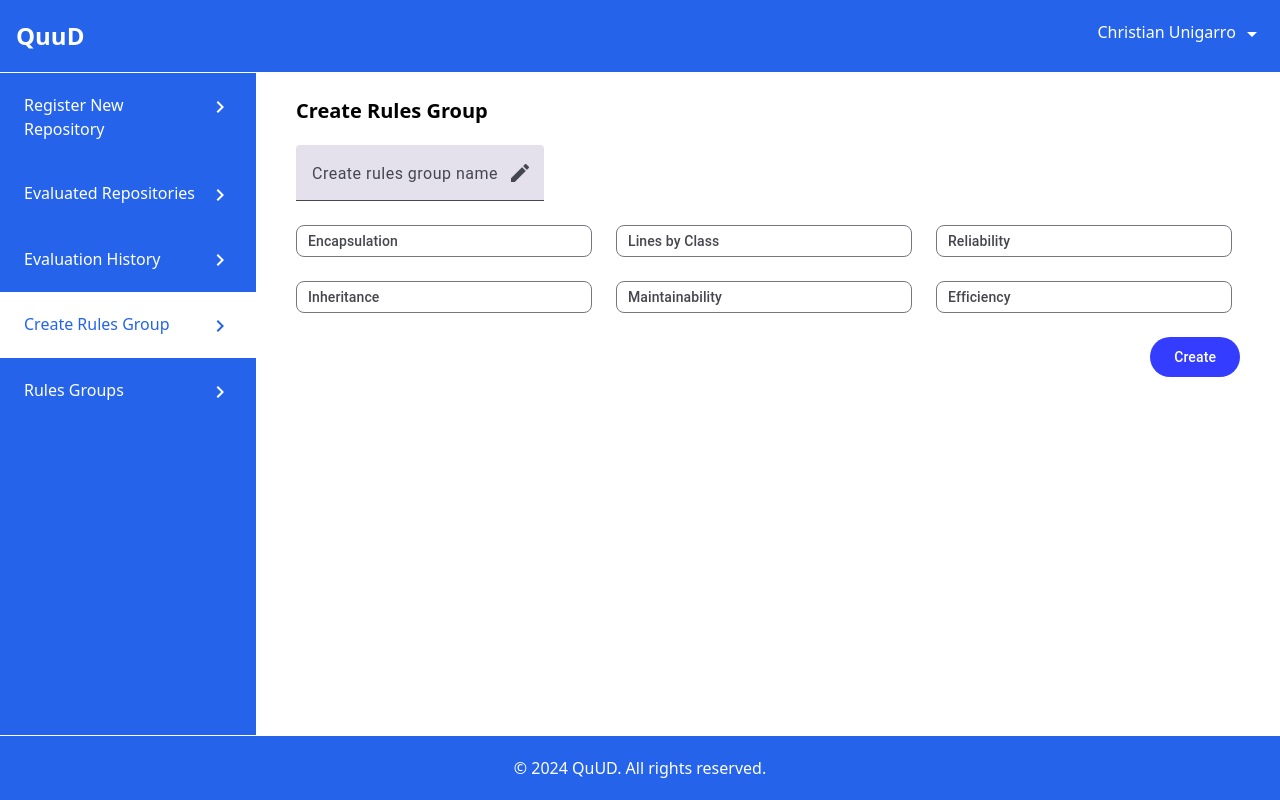
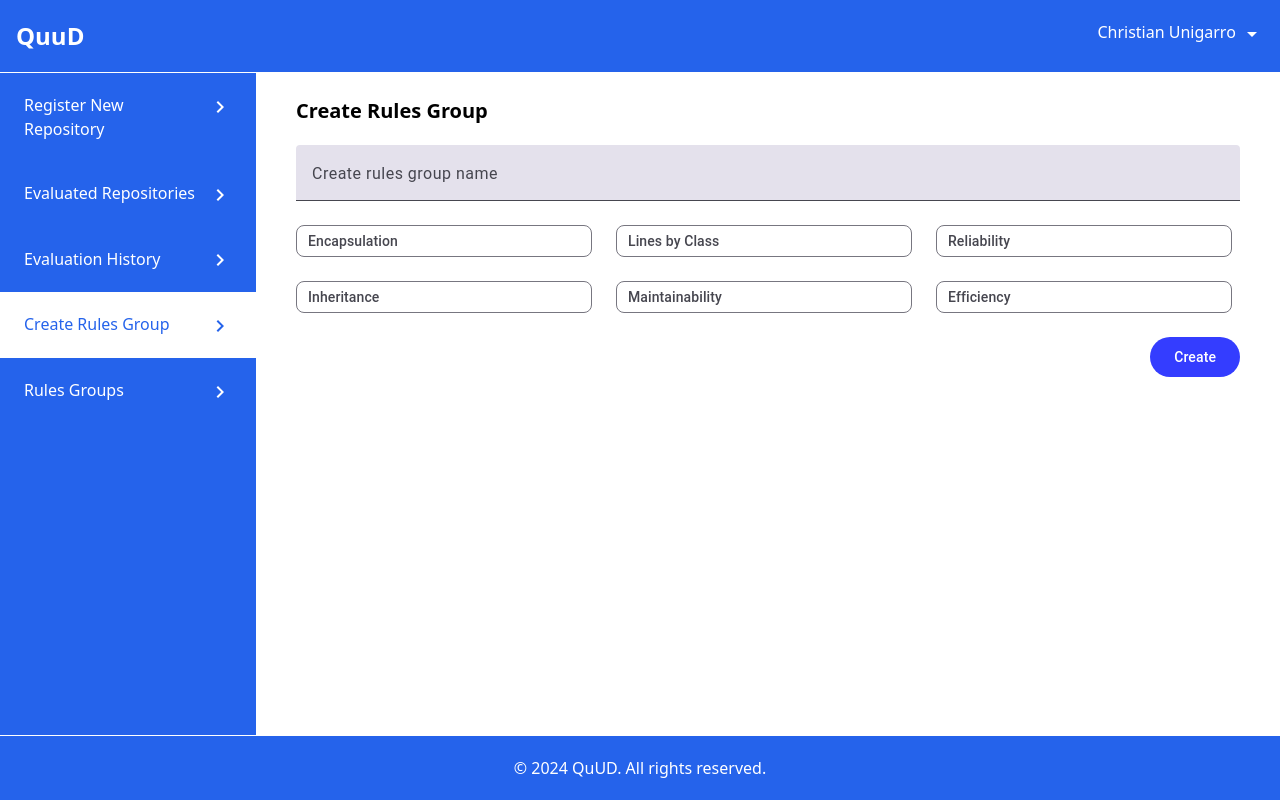
Before and after one commit to cunigarro/quud-system-front, an Angular app: page /admin/create-rules-group in a window 1280 px wide. Built offline with nearby package versions, Linux system fonts and the light colour scheme.

Commit message:
Better form for create rules group.

```diff
--- a/src/app/pages/dashboard/pages/create-rules-group/create-rules-group.component.html
+++ b/src/app/pages/dashboard/pages/create-rules-group/create-rules-group.component.html
@@ -2,19 +2,21 @@
   <h1 class="mb-5 font-bold text-xl">
     Create Rules Group
   </h1>
-  <form class="example-form">
-    <mat-form-field>
+  <form>
+    <mat-form-field class="w-full">
       <mat-label>Create rules group name</mat-label>
-      <input type="tel" matInput>
-      <mat-icon matSuffix>mode_edit</mat-icon>
+      <input type="text" matInput>
     </mat-form-field>
+
+    <mat-chip-listbox class="mb-5" aria-label="Rules" multiple>
+      @for (rule of rules; track rule) {
+        <mat-chip-option>
+          {{ rule }}
+        </mat-chip-option>
+      }
+    </mat-chip-listbox>
+    <div class="flex justify-end">
+      <button type="submit" mat-flat-button>Create</button>
+    </div>
   </form>
-  <mat-chip-listbox class="mb-5" aria-label="Rules" multiple>
-    @for (rule of rules; track rule) {
-      <mat-chip-option>{{rule}}</mat-chip-option>
-    }
-  </mat-chip-listbox>
-  <div class="flex justify-end">
-    <button mat-flat-button>Create</button>
-  </div>
 </div>
```
